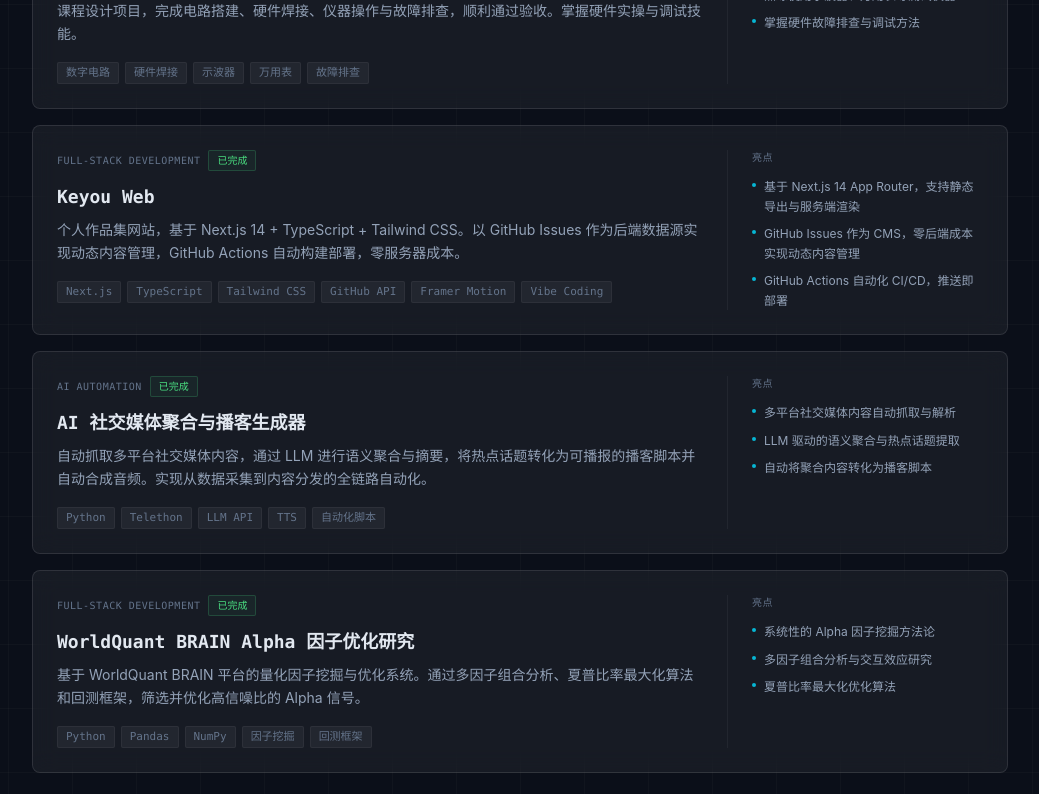
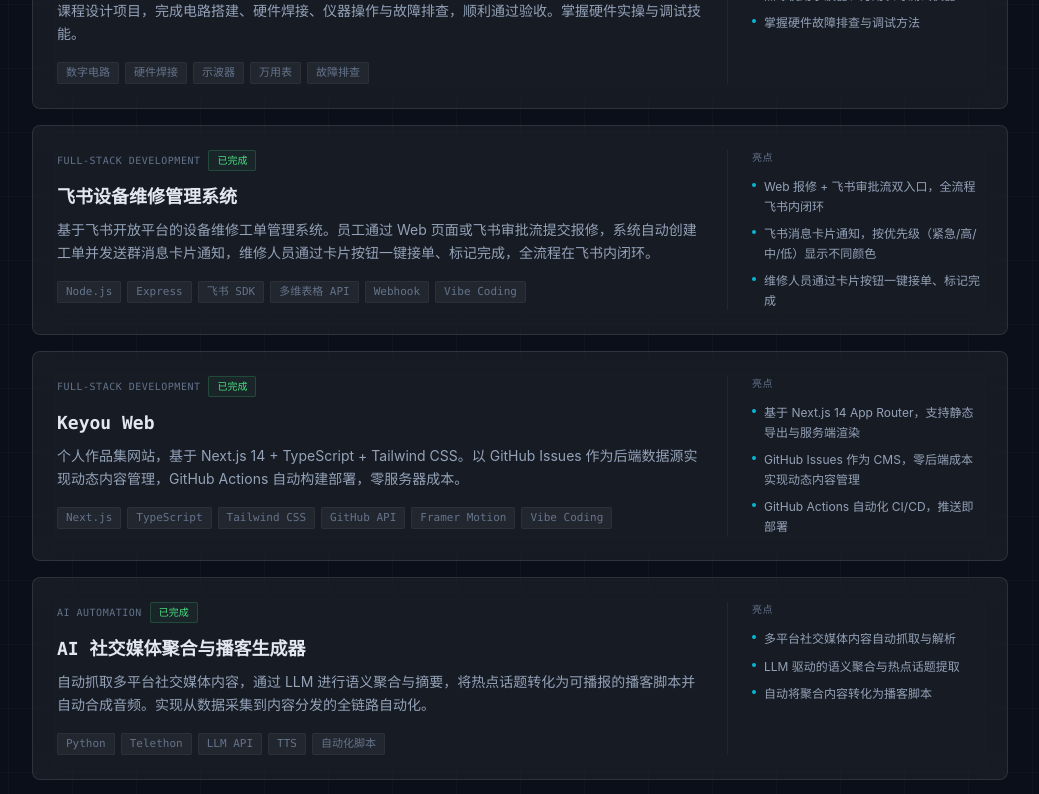
Before and after one commit to Keyou430/Keyou-web, a Next.js app: page / in a window 1280 px wide. Shown: the part 1340-2134 px from the top of the page, without its empty margins (120-1159 px from the left). Built offline with nearby package versions, Linux system fonts and the light colour scheme.

Commit message:
feat: add feishu maintenance system project and Node.js/Express skills

```diff
--- a/src/app/page.tsx
+++ b/src/app/page.tsx
@@ -58,6 +58,8 @@
             { name: '硬件焊接', level: '日常' },
             { name: '示波器 / 万用表', level: '日常' },
             { name: 'Keil MDK', level: '主力' },
+            { name: 'Node.js', level: '实践' },
+            { name: 'Express', level: '实践' },
             { name: 'Python', level: '基础' },
             { name: 'Matlab', level: '基础' },
             { name: 'Vibe Coding', level: '实践' },
--- a/src/data/projects.ts
+++ b/src/data/projects.ts
@@ -77,6 +77,28 @@
   },
   // ====== 软件项目 ======
   {
+    id: 'feishu-maintenance-system',
+    title: '飞书设备维修管理系统',
+    description:
+      '基于飞书开放平台的设备维修工单管理系统。员工通过 Web 页面或飞书审批流提交报修，系统自动创建工单并发送群消息卡片通知，维修人员通过卡片按钮一键接单、标记完成，全流程在飞书内闭环。',
+    longDescription:
+      '一个面向企业内部的设备维修工单管理系统，深度集成飞书开放平台，实现从报修到维修完成的全流程自动化。\n\n' +
+      '核心功能包括：Web 表单报修与飞书审批流双入口、自动生成工单编号（WX-YYYYMMDD-001）、飞书消息卡片实时通知（支持按优先级显示不同颜色）、维修人员一键接单与标记完成、多维表格数据存储、30 秒轮询自动发现新工单。\n\n' +
+      '技术实现上，使用 Express 构建 RESTful API，通过飞书官方 Node SDK 操作多维表格和发送消息卡片，利用飞书 Webhook 实现审批流回调和卡片按钮交互回调，采用防重复提交机制和先响应后处理策略优化用户体验。\n\n' +
+      '项目采用 Vibe Coding 方式开发，从需求分析到部署上线全程借助 AI 辅助完成。',
+    category: 'Full-Stack Development',
+    techStack: ['Node.js', 'Express', '飞书 SDK', '多维表格 API', 'Webhook', 'Vibe Coding'],
+    status: 'completed',
+    highlights: [
+      'Web 报修 + 飞书审批流双入口，全流程飞书内闭环',
+      '飞书消息卡片通知，按优先级（紧急/高/中/低）显示不同颜色',
+      '维修人员通过卡片按钮一键接单、标记完成',
+      '自动轮询多维表格发现新工单，防重复通知机制',
+      'Webhook 审批回调 + 卡片交互回调，先响应后处理优化体验',
+    ],
+    githubUrl: 'https://github.com/Keyou430/feishu-maintenance-system',
+  },
+  {
     id: 'keyou-web',
     title: 'Keyou Web',
     description:
```
